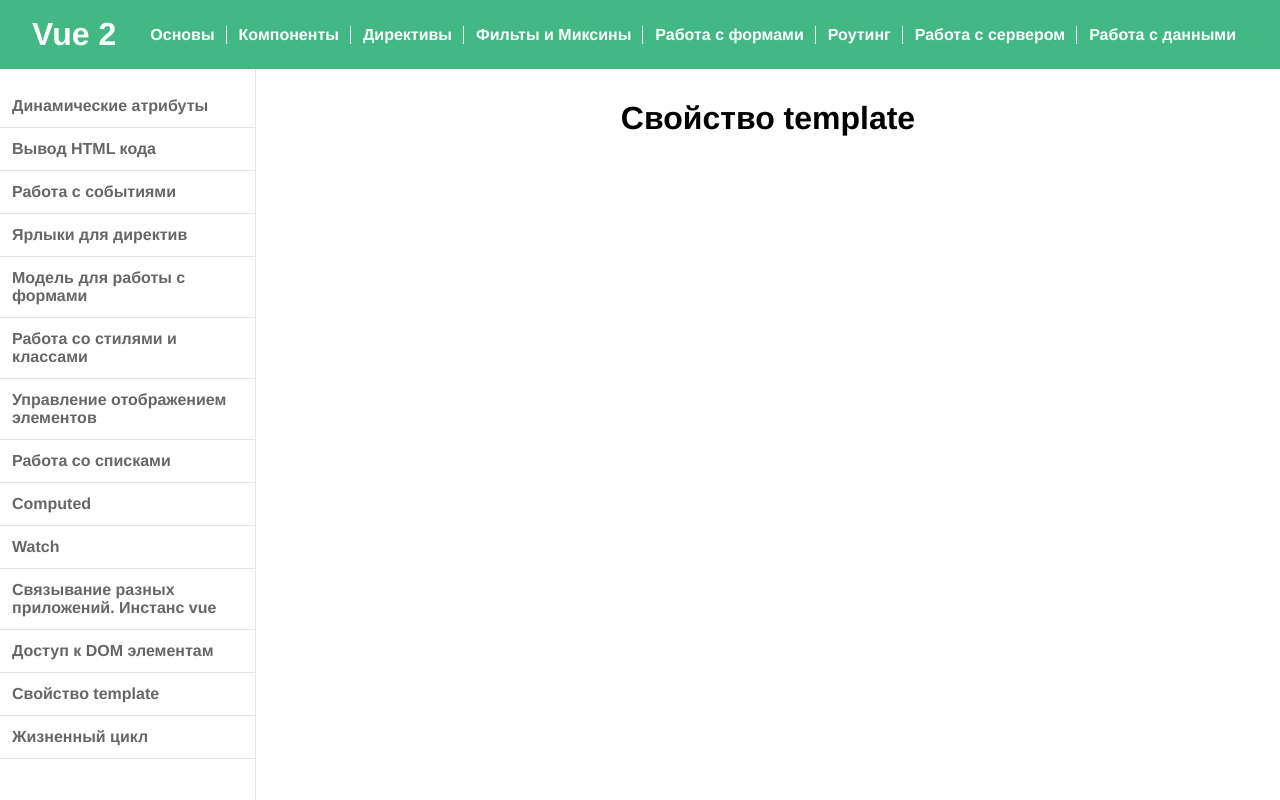
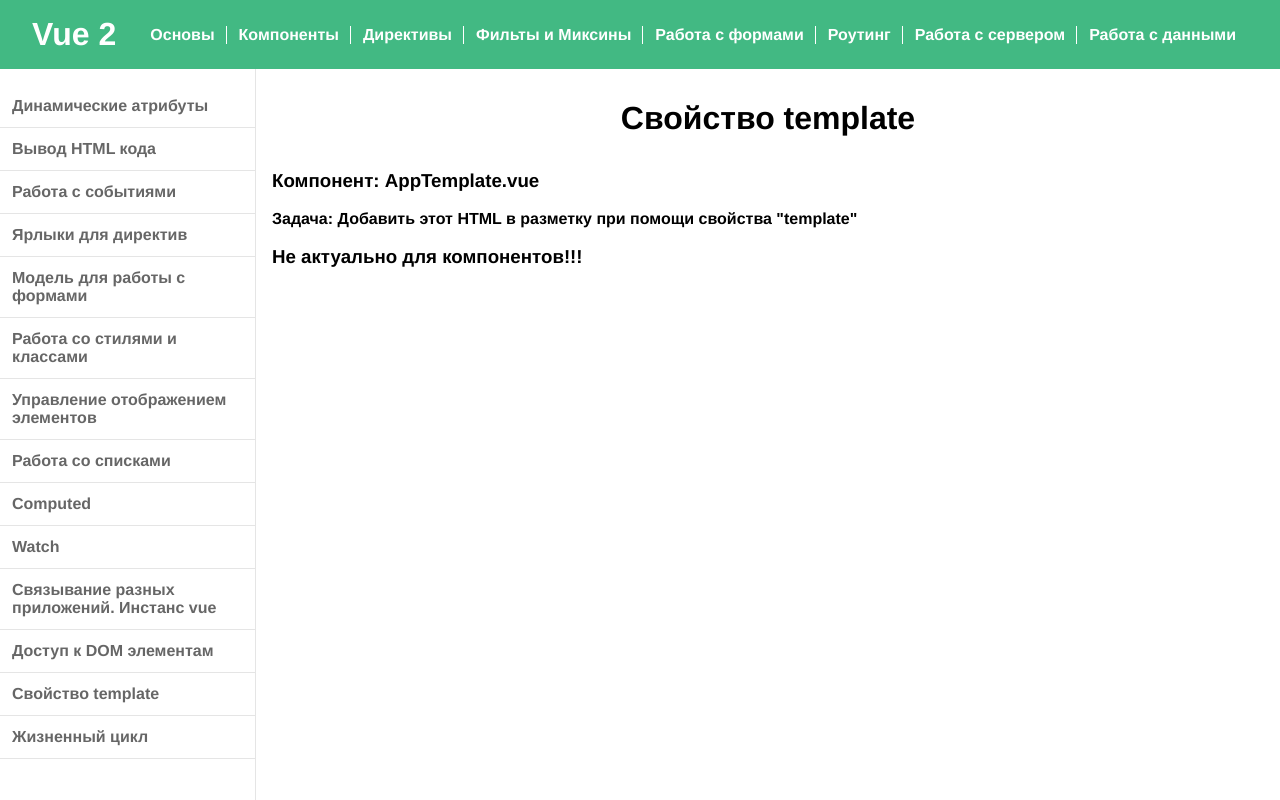
Before and after one commit to VladimirShadrov/vue2-repetition, a Vue app: page /template in a window 1280 px wide. Built offline with nearby package versions, Linux system fonts and the light colour scheme.

Commit message:
Контент для Template

```diff
--- a/src/components/base/pages/AppTemplate.vue
+++ b/src/components/base/pages/AppTemplate.vue
@@ -1,11 +1,34 @@
 <template>
   <div>
     <h1 class="content__theme-title">Свойство template</h1>
+    <br />
+
+    <h3>Компонент: AppTemplate.vue</h3>
+    <br />
+
+    <h4>Задача: Добавить этот HTML в разметку при помощи свойства "template"</h4>
+    <br />
+
+    <h3>Не актуально для компонентов!!!</h3>
   </div>
 </template>
 
 <script>
-export default {};
+export default {
+  name: 'app-template',
+  template: `
+  <div>
+    <h1 class="content__theme-title">Свойство template</h1>
+    <br />
+
+    <h3>Компонент: AppTemplate.vue</h3>
+    <br />
+
+    <h4>Задача: Добавить этот HTML в разметку при помощи свойства "template"</h4>
+    <br />
+  </div>
+  `,
+};
 </script>
 
 <style></style>
```
